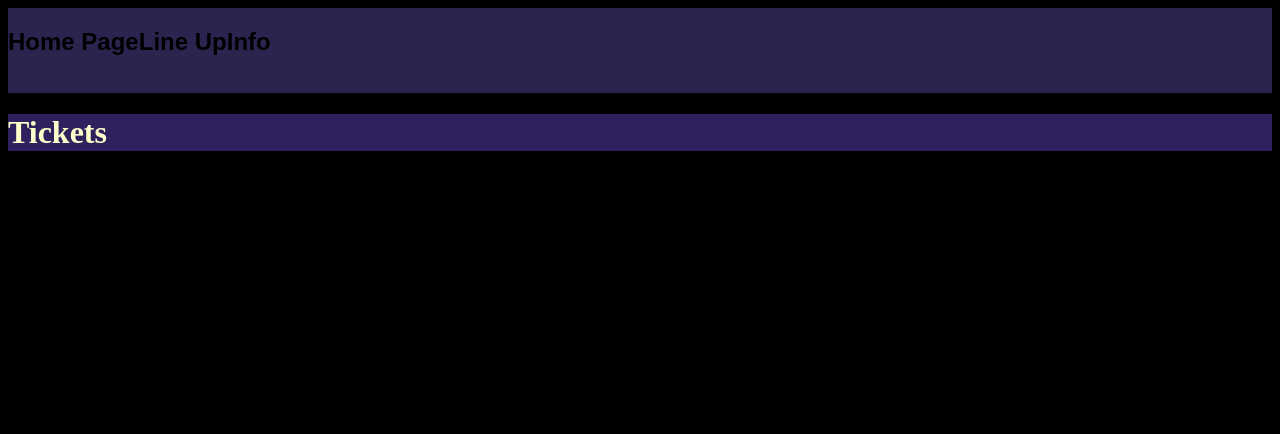
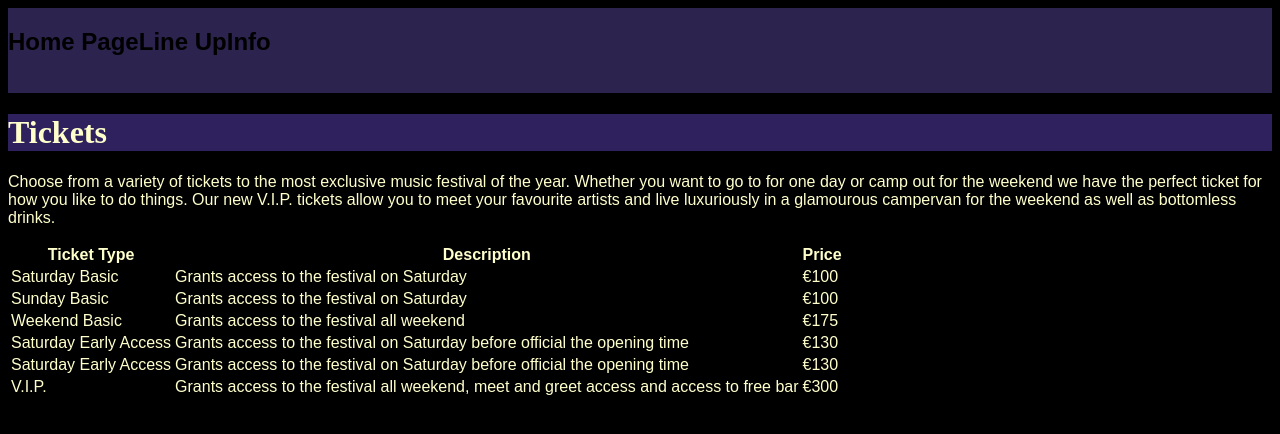
Before and after one commit to StephDca/Group-Project, a plain HTML site: page Public/tickets.html in a window 1280 px wide. Drawn offline with Linux system fonts and the light colour scheme.

Commit message:
Update tickets.html
Added ticket prices and description

```diff
--- a/Public/tickets.html
+++ b/Public/tickets.html
@@ -19,7 +19,46 @@
   <h1 class="Ticket-headline">Tickets</h1>
 </p>
 
+<p> Choose from a variety of tickets to the most exclusive music festival of the year. Whether you want to go to for one day or camp out for the weekend
+we have the perfect ticket for how you like to do things. Our new V.I.P. tickets allow you to meet your favourite artists and live luxuriously in a glamourous campervan
+for the weekend as well as bottomless drinks.</p>
 
+    <table>
+  <tr>
+    <th>Ticket Type</th>
+    <th>Description</th>
+    <th>Price</th>
+  </tr>
+  <tr>
+    <td>Saturday Basic</td>
+    <td>Grants access to the festival on Saturday</td>
+    <td>€100</td>
+  </tr>
+  <tr>
+    <td>Sunday Basic</td>
+     <td>Grants access to the festival on Saturday</td>
+    <td>€100</td>
+  </tr>
+  <tr>
+    <td>Weekend Basic</td>
+    <td>Grants access to the festival all weekend</td>
+    <td>€175</td>
+  </tr>
+   <tr>
+    <td>Saturday Early Access</td>
+    <td>Grants access to the festival on Saturday before official the opening time</td>
+    <td>€130</td>
+  </tr>
+    <td>Saturday Early Access</td>
+    <td>Grants access to the festival on Saturday before official the opening time</td>
+    <td>€130</td>
+  <tr>
+    <td>V.I.P.</td>
+    <td>Grants access to the festival all weekend, meet and greet access and access to free bar</td>
+    <td>€300</td>
+  </tr>
+
+</table>
 
 </body>
 </html>
```
